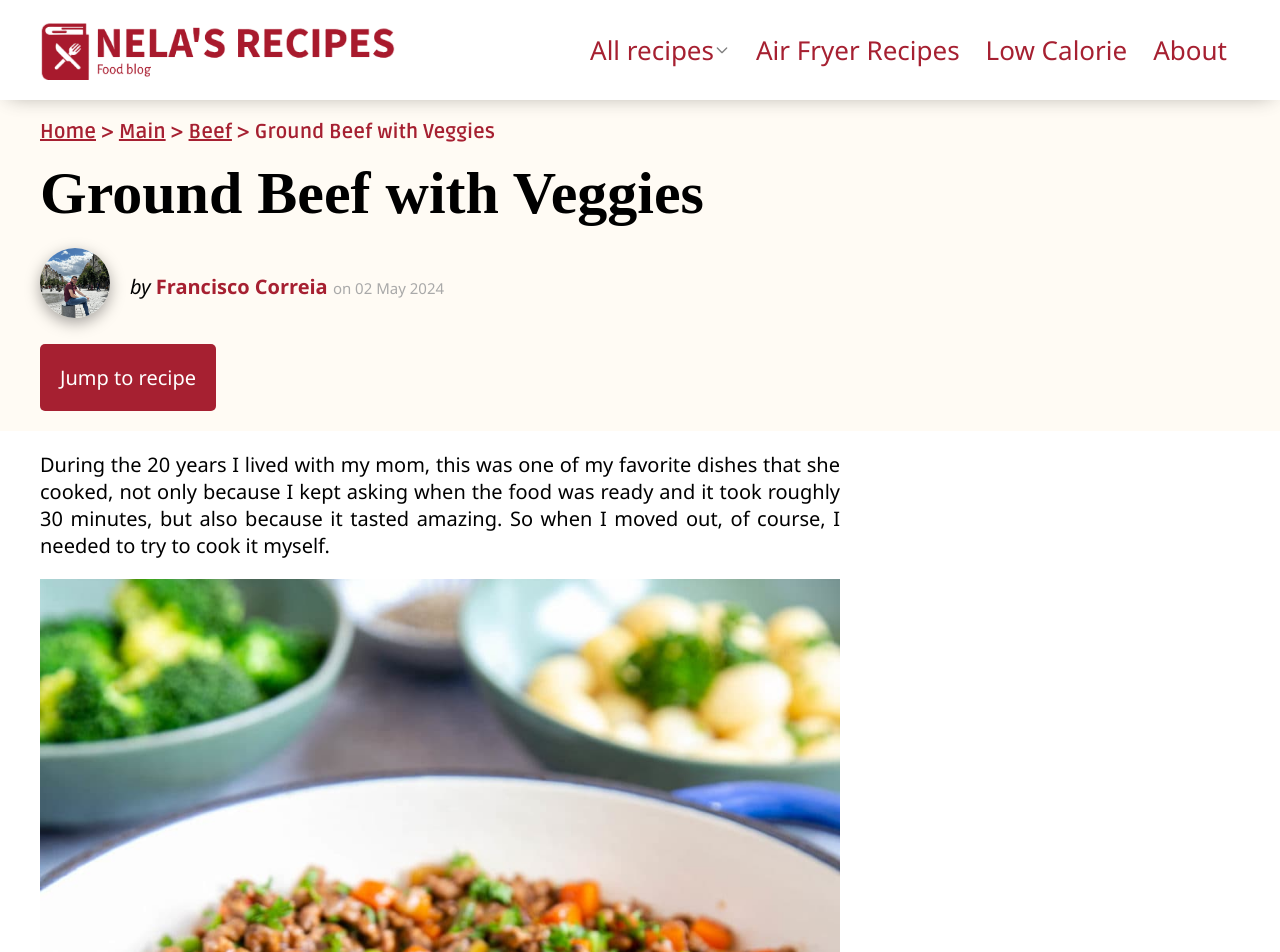
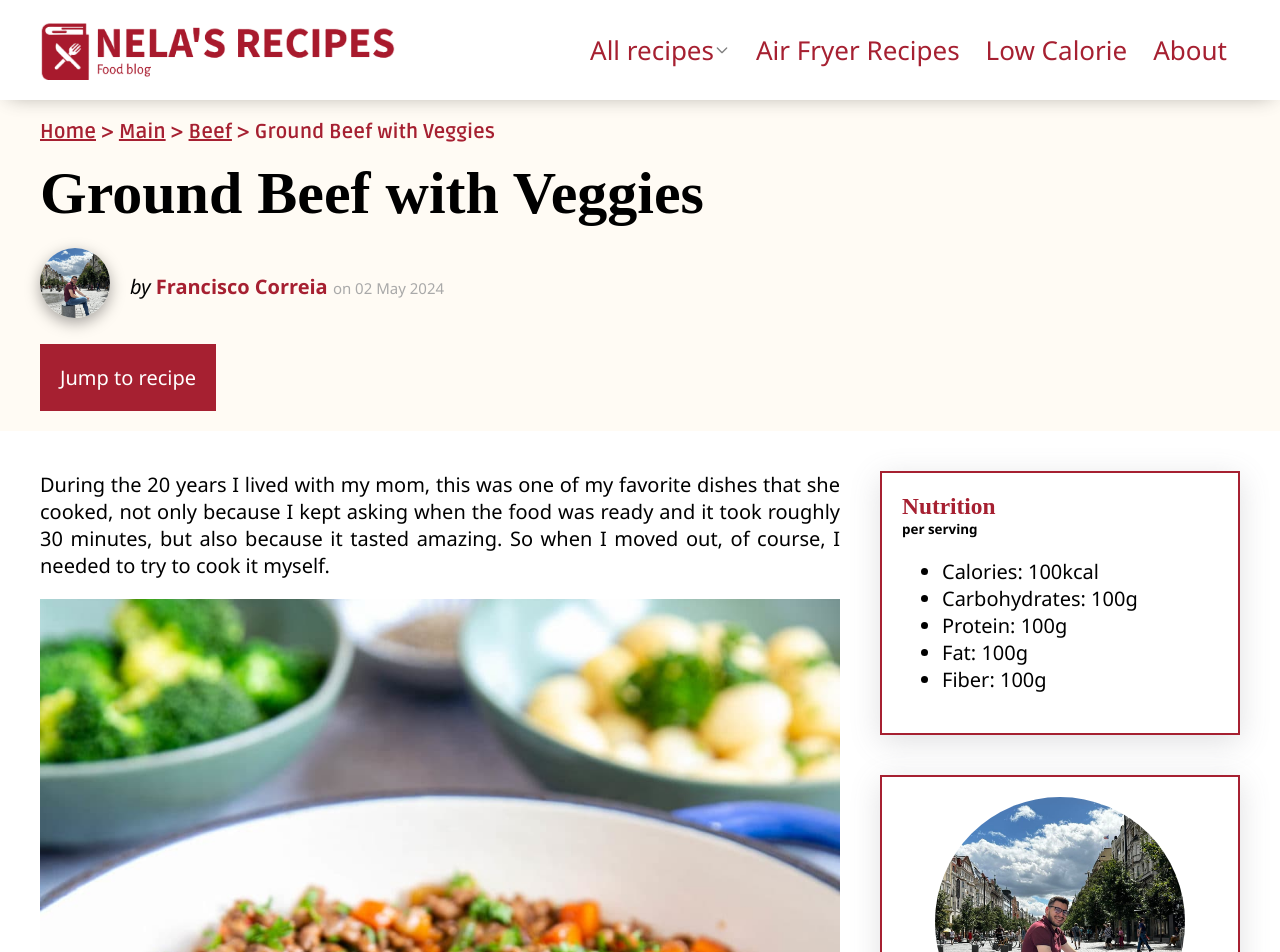
Before and after one commit to XicoCorreia/RecipeWebsite, an Angular app: page /recipes/1 in a window 1280 px wide. Shown: the top 952 px of the page. Built offline with nearby package versions, Linux system fonts and the light colour scheme.

Commit message:
content right side recipe

```diff
--- a/src/app/home/home.component.ts
+++ b/src/app/home/home.component.ts
@@ -19,7 +19,14 @@ export class HomeComponent {
     url_steps:'',
     description: '',
     introduction:'',
-    ingredients:''
+    ingredients:'',
+    nutrituional_values: {
+      calories: "",
+      carbohydrates: "",
+      protein: "",
+      fat:  "",
+      fiber: "",
+  }
   };
 
   categories:Category[] = [];
--- a/src/app/recipe-page/recipe-page.component.css
+++ b/src/app/recipe-page/recipe-page.component.css
@@ -12,7 +12,7 @@
     background-color: rgb(255,240,219,0.3);
     padding-top: 1em;
     padding-bottom: 2em ;
-    margin-bottom: 1em;
+    margin-bottom: 2em;
 }
 
 .route{
@@ -63,7 +63,6 @@
     color: white;
     background-color: #a62031;
     padding: 1em;
-    border-radius: 0.25em;
 }
 
 #jump:hover{
@@ -71,7 +70,91 @@
 }
 
 .container-recipe{
+    display: flex;
+}
+
+.container-left{
     width: 800px;
+}
+
+.nutritional-card{
+    border: #a62031;
+    border-width: 2px;
+    border-style: solid;
+    margin-left: 2em;
+    margin-bottom: 2em;
+    padding: 1em;
+    box-shadow: rgba(100, 100, 111, 0.2) 0px 7px 29px 0px;
+}
+
+.nutritional-card h3{
+    color:#a62031;
+}
+
+.nutritional-card h6{
+    margin:0;
+}
+
+.about_me_card{
+    border: #a62031;
+    border-width: 2px;
+    border-style: solid;
+    margin-left: 2em;
+    text-align: center;
+    padding: 1em;
+    height: 650px;
+    box-shadow: rgba(100, 100, 111, 0.2) 0px 7px 29px 0px;
+}
+
+#about-image{
+    aspect-ratio: 1 / 1;
+    width: 250px;
+    object-fit: cover;
+    object-position: 0;
+    border-radius: 50%;
+}
+#about-text{
+    text-align: center;
+}
+
+#about-btn{
+    color: white;
+    background-color: #a62031;
+    padding: 1em;
+}
+
+#btn{
+    text-align: center;
+    margin-top: 2em;
+}
+
+#about-btn:hover{
+    cursor: pointer;
+}
+
+.latest{
+    margin-left: 2em;
+    margin-top: 2em;
+}
+
+.grid-container-1 {
+    display: grid;
+    grid-template-columns: repeat(1, 1fr);
+    gap: 1em;
+    margin-top: 1em;
+}
+
+.latest a{
+    display: flex;
+}
+
+.latest-title{
+    padding-top: 0.5em;
+    padding-left: 1em;
+}
+
+.image-grid-category{
+    width: 180px;
 }
 
 p{
@@ -81,6 +164,7 @@ p{
 
 
 #introduction-text{
+    margin-top: 0;
     margin-bottom: 1em;
 }
 
@@ -130,16 +214,6 @@ article {
     flex-direction: column;
 }
 
-h3 {
-    padding-top: 0.25em;
-    padding-left: 0.5em;
-    color: #a62031;
-}
-
-a {
-    color: #a62031;
-}
-
 .secondary-image {
     aspect-ratio : 1 / 1;
     width: 100%;
--- a/src/app/recipe-page/recipe-page.component.html
+++ b/src/app/recipe-page/recipe-page.component.html
@@ -23,6 +23,7 @@
         </div>
     </div>
     <div class="container-recipe">
+        <div class="container-left">
             <div id="introduction-description">
                 <p id="introduction-text">{{recipe.introduction}}</p>
                 <img src="{{recipe.imageUrl}}" alt="{{recipe.name}}" id="first-image">
@@ -46,7 +47,7 @@
                         <article>
                             <a [routerLink]="'/recipes/' + s.id">
                                 <img src="{{s.imageUrl}}" alt={{s.name}} class="secondary-image">
-                                <h3> {{s.name}} </h3>
+                                <h3 class="image-title"> {{s.name}} </h3>
                                 </a>
                         </article>
                     </div>
@@ -56,3 +57,39 @@
                 Working on recipe card...
             </div>
         </div>
+        <div class="container-right">
+            <div class="nutritional-card">
+                <h3>Nutrition</h3>
+                <h6>per serving</h6>
+                <ul>
+                    <li *ngIf = "recipe.nutrituional_values.calories" >Calories: {{recipe.nutrituional_values.calories}}</li>
+                    <li *ngIf = "recipe.nutrituional_values.carbohydrates">Carbohydrates: {{recipe.nutrituional_values.carbohydrates}}</li>
+                    <li *ngIf = "recipe.nutrituional_values.protein">Protein: {{recipe.nutrituional_values.protein}}</li>
+                    <li *ngIf = "recipe.nutrituional_values.fat">Fat: {{recipe.nutrituional_values.fat}}</li>
+                    <li *ngIf = "recipe.nutrituional_values.fiber">Fiber: {{recipe.nutrituional_values.fiber}}</li>
+                </ul>
+            </div>
+            <div class="about_me_card">
+                <img src={{image}} alt="About" id="about-image">
+                <h3>Welcome to Nela's Recipes</h3>
+                <p id="about-text">I'm Francisco, and I'm passionate about preparing nutritious and flavorful meals. Additionally, I'm pursuing studies in computer science,
+                    and I have a keen interest in sports and a deep love for traveling.
+                </p>
+                <p id="btn"><a routerLink="/about-me" id="about-btn">More About Me</a></p>
+            </div>
+            <div class="latest">
+                <h3>Latest Recipes</h3>
+                <div class="grid-container-1">
+                    <div *ngFor="let rr of recent_recipes  | slice:0:4">
+                        <article class="grid-article">
+                            <a [routerLink]="'/recipes/' + rr.id">
+                            <img src="{{rr.imageUrl}}" alt= {{rr.name}} class="image-grid-category">
+                            <h4 class="latest-title"> {{rr.name}} </h4>
+                            </a>
+                        </article>
+                    </div>
+                </div>
+            </div>
+        </div>
+    </div>
+</div>
--- a/src/app/recipe-page/recipe-page.component.ts
+++ b/src/app/recipe-page/recipe-page.component.ts
@@ -12,6 +12,7 @@ export class RecipePageComponent {
   image!: string;
   main_category!:string;
   categoryRecipes!:Recipe[];
+  recent_recipes!:Recipe[];
 
   constructor(activatedRoute:ActivatedRoute,private foodService:FoodService) {
     activatedRoute.params.subscribe((params) => {
@@ -20,6 +21,7 @@ export class RecipePageComponent {
       const list_length = this.recipe.categories.length;
       this.main_category = this.recipe.categories[list_length - 1];
       this.categoryRecipes = this.foodService.getRecipeByCategory(this.main_category);
+      this.recent_recipes = this.foodService.getAllRecipes();
     })
   }
 
--- /dev/null
+++ b/src/app/shared/models/Nutritional.ts
@@ -0,0 +1,7 @@
+export class Nutritional{
+    calories!: string;
+    carbohydrates!: string;
+    protein!: string;
+    fat!: string;
+    fiber!: string;
+}
--- a/src/app/shared/models/Recipe.ts
+++ b/src/app/shared/models/Recipe.ts
@@ -1,4 +1,4 @@
-import { Category } from "./Category";
+import { Nutritional } from "./Nutritional";
 
 export class Recipe{
     id!:string;
@@ -14,4 +14,5 @@ export class Recipe{
     ingredients!: string;
     subtitle?:string;
     calories?: number;
+    nutrituional_values!: Nutritional;
 }
--- a/src/data.ts
+++ b/src/data.ts
@@ -26,6 +26,13 @@ export const sample_recipes: Recipe[] = [
     "<li>Keep stirring for 5 minutes and then on low heat let it cook for 20 min and done!</li> </ol>",
     url_steps:'/assets/images/recipes/steps.jpg',
     categories: ["Main", "Beef"],
+    nutrituional_values: {
+        calories: "100kcal",
+        carbohydrates: "100g",
+        protein: "100g",
+        fat:  "100g",
+        fiber: "100g",
+    }
     }
 ]
 /*
--- a/src/styles.css
+++ b/src/styles.css
@@ -20,7 +20,7 @@ h1, h2{
     margin: 0
 }
 
-h3{
+h3,h4,h5{
     font-family: 'Cormorant';
     margin: 0
 }
```
Lines whose indentation alone changed are shown as unchanged.
